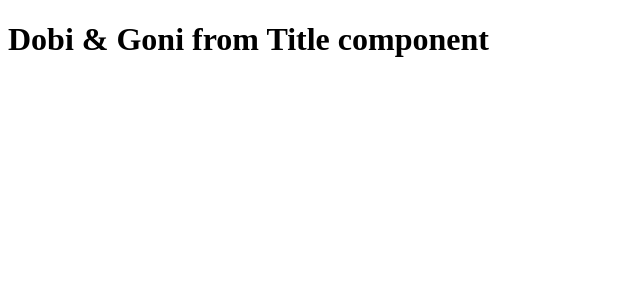
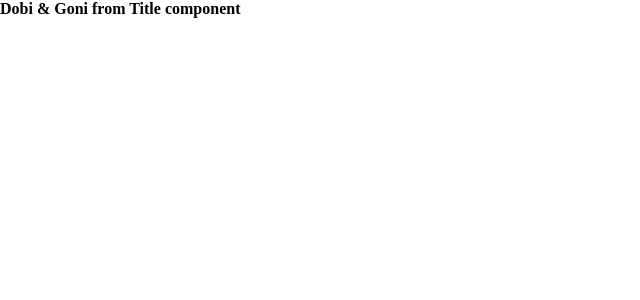
Before and after one commit to darass-team/2021-darass, a React app in the folder frontend/manage/: page / in a window 1280 px wide. Shown: the top 300 px of the page, without its empty margins (0-640 px from the left). Built offline with nearby package versions, Linux system fonts and the light colour scheme.

Commit message:
feat: GlobalStyles 적용

```diff
--- a/frontend/manage/src/index.tsx
+++ b/frontend/manage/src/index.tsx
@@ -1,4 +1,11 @@
 import ReactDOM from "react-dom";
 import App from "./App";
+import GlobalStyles from "./styles/GlobalStyles";
 
-ReactDOM.render(<App />, document.getElementById("root"));
+ReactDOM.render(
+  <>
+    <GlobalStyles />
+    <App />
+  </>,
+  document.getElementById("root")
+);
--- /dev/null
+++ b/frontend/manage/src/styles/GlobalStyles.ts
@@ -0,0 +1,50 @@
+import { createGlobalStyle } from "styled-components";
+
+const GlobalStyles = createGlobalStyle`
+@import url('https://fonts.googleapis.com/css2?family=Noto+Sans+KR:wght@300;400;500;700;800&display=swap');
+      * {
+        box-sizing: border-box;
+      }
+
+      html, body {
+        margin: 0;
+        padding: 0;
+        min-height: 100vh;
+        width: 100%;
+      }
+
+      ul {
+        list-style: none;
+        margin: 0;
+        padding: 0;
+      }
+
+      h1,
+      h2,
+      h3,
+      h4,
+      h5 {
+        font-size: 1rem;
+        margin: 0;
+        padding: 0;
+      }
+
+      a {
+        text-decoration: none;
+        outline: none;
+        color: black;
+        &:link,
+        &:visited,
+        &:hover,
+        &:active,
+        &:focus {
+          text-decoration: none;
+        }
+      }
+
+      img {
+        object-fit: cover;
+      }
+`;
+
+export default GlobalStyles;
--- /dev/null
+++ b/frontend/manage/src/styles/palette.ts
@@ -0,0 +1,7 @@
+export enum PALETTE {
+    "PRIMARY"= "#10DF99",
+    "SECONDARY" = "#0BC586",
+    "TERTIARY" = "#FFE200",
+    "WHITE" = "#FFFFFF",
+    "BLACK_700" = "#303030",
+}
```
Also changed, not shown: 1 other file (tests, documents, lock files or other folders).
